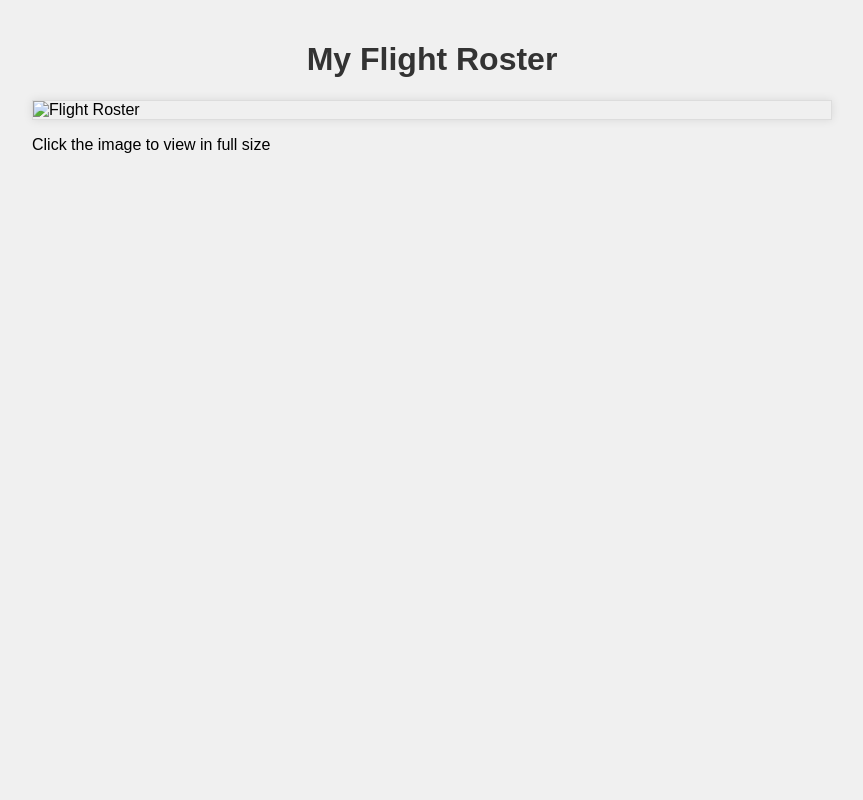
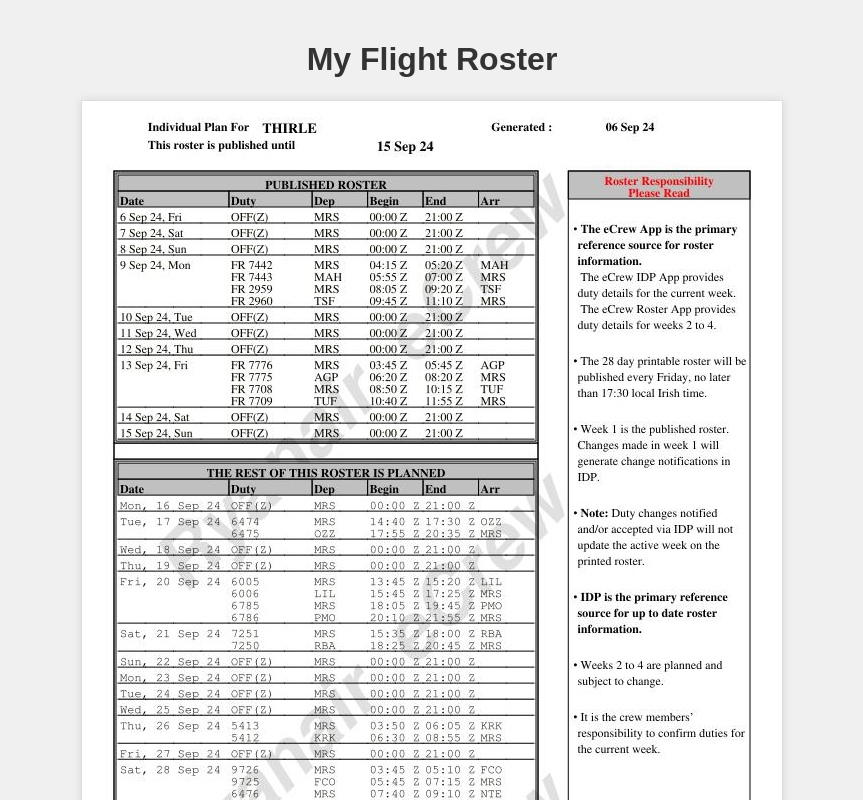
Before and after one commit to leoalaplage/roster, a plain HTML site: page index.html in a window 1280 px wide. Shown: the top 800 px of the page, without its empty margins (208-1071 px from the left). Drawn offline with Linux system fonts and the light colour scheme.

Commit message:
index.html

```diff
--- a/index.html
+++ b/index.html
@@ -68,14 +68,14 @@
     <div class="container">
         <h1>My Flight Roster</h1>
         <div class="image-container" id="imageContainer">
-            <img src="IMG_5377.jpeg" alt="Flight Roster" class="thumbnail" id="rosterImage">
+            <img src="download.jpeg" alt="Flight Roster" class="thumbnail" id="rosterImage">
             <p>Click the image to view in full size</p>
         </div>
     </div>
 
     <div class="fullscreen-overlay" id="fullscreenOverlay">
         <span class="close-button" id="closeButton">&times;</span>
-        <img src="IMG_5377.jpeg" alt="Flight Roster Full Size" class="fullscreen-image" id="fullscreenImage">
+        <img src="download.jpeg" alt="Flight Roster Full Size" class="fullscreen-image" id="fullscreenImage">
     </div>
 
     <script>
```
